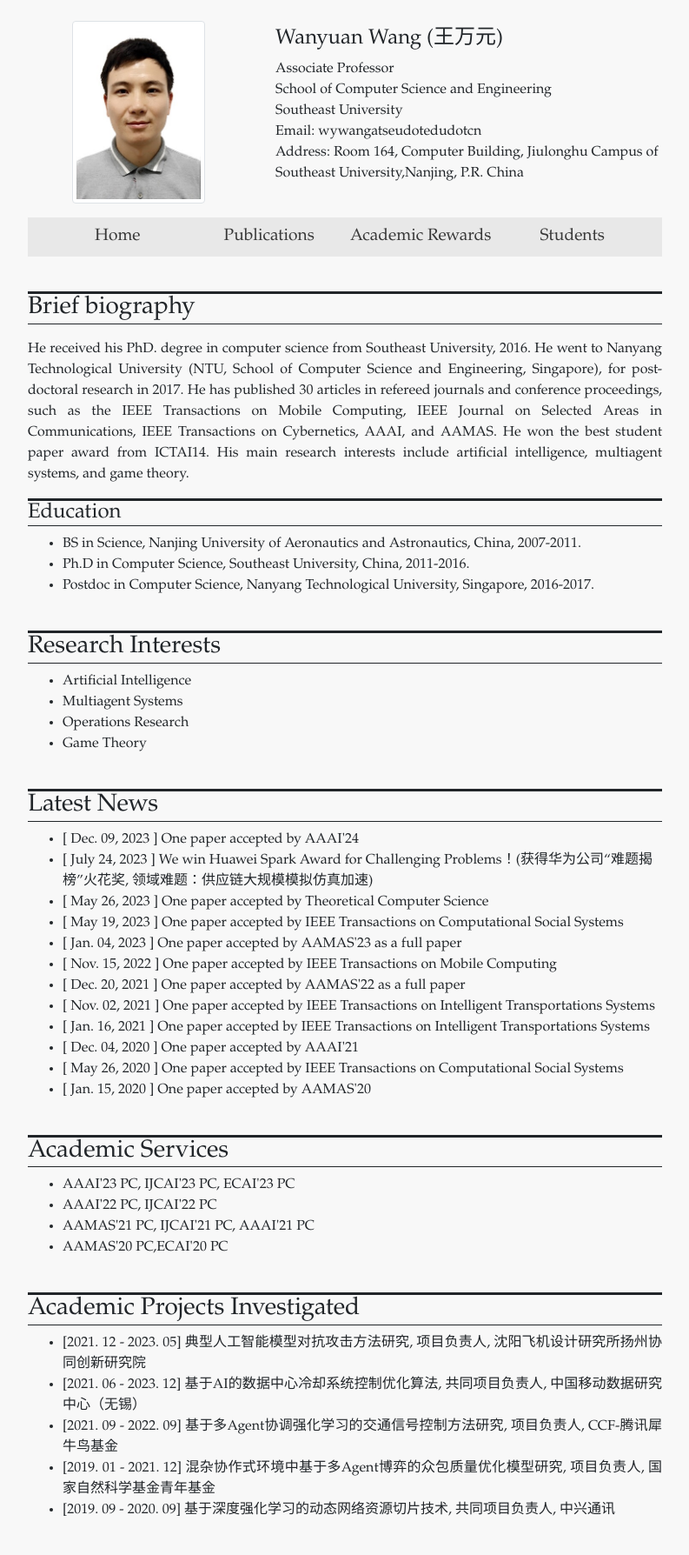
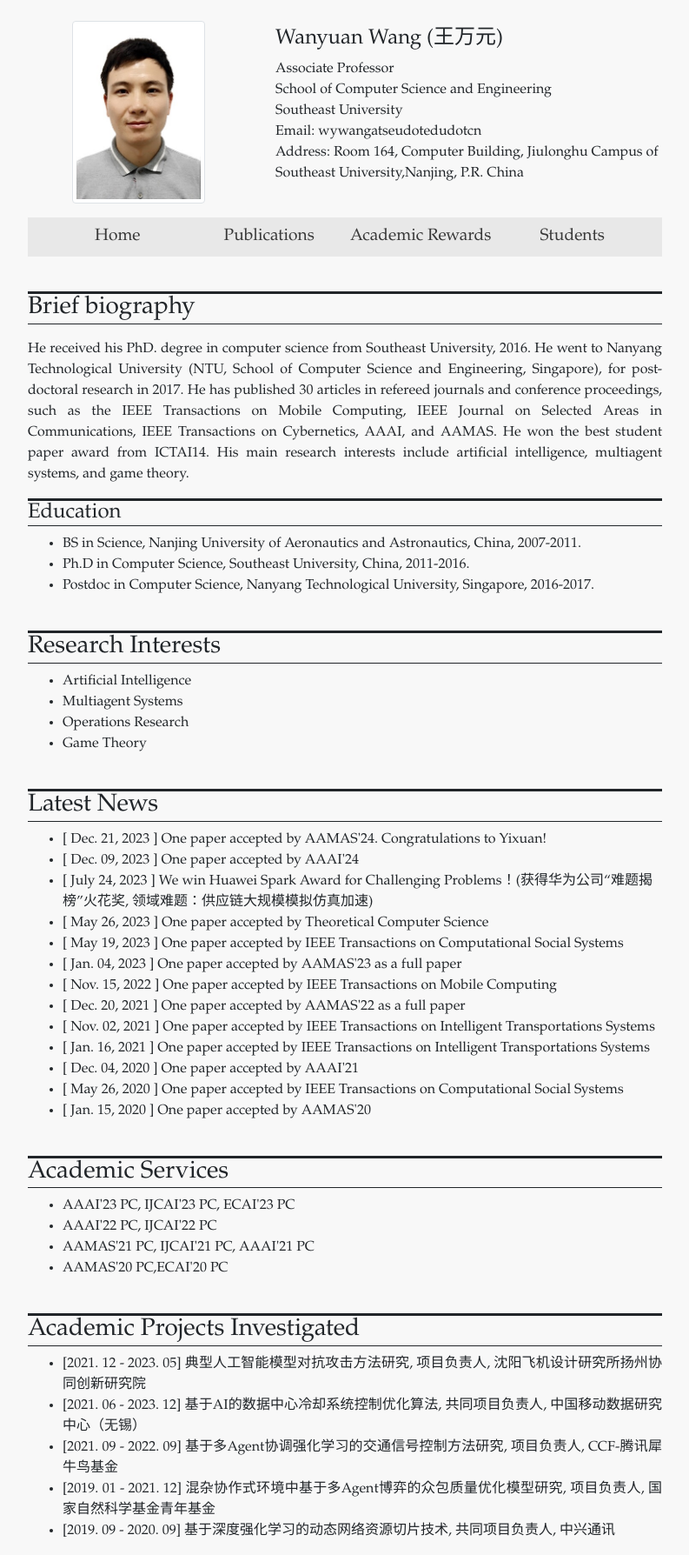
Before and after one commit to wanyuanwang/wanyuanwang.github.io, a Jekyll site: the page built from index.html, in a window 1280 px wide. Shown: the whole page at 87% size, without its empty margins (243-1036 px from the left). Built offline with Jekyll 4.4.1, drawn with Linux system fonts in a browser that asks for light colours; before the commit the page ends 1764 px from its top, so only the background shows below that.

Commit message:
Update news.yml

```diff
--- a/_data/news.yml
+++ b/_data/news.yml
@@ -1,3 +1,5 @@
+- date: Dec. 21, 2023
+  news: One paper accepted by AAMAS'24. Congratulations to Yixuan!
 - date: Dec. 09, 2023
   news: One paper accepted by AAAI'24
 - date: July 24, 2023
```
